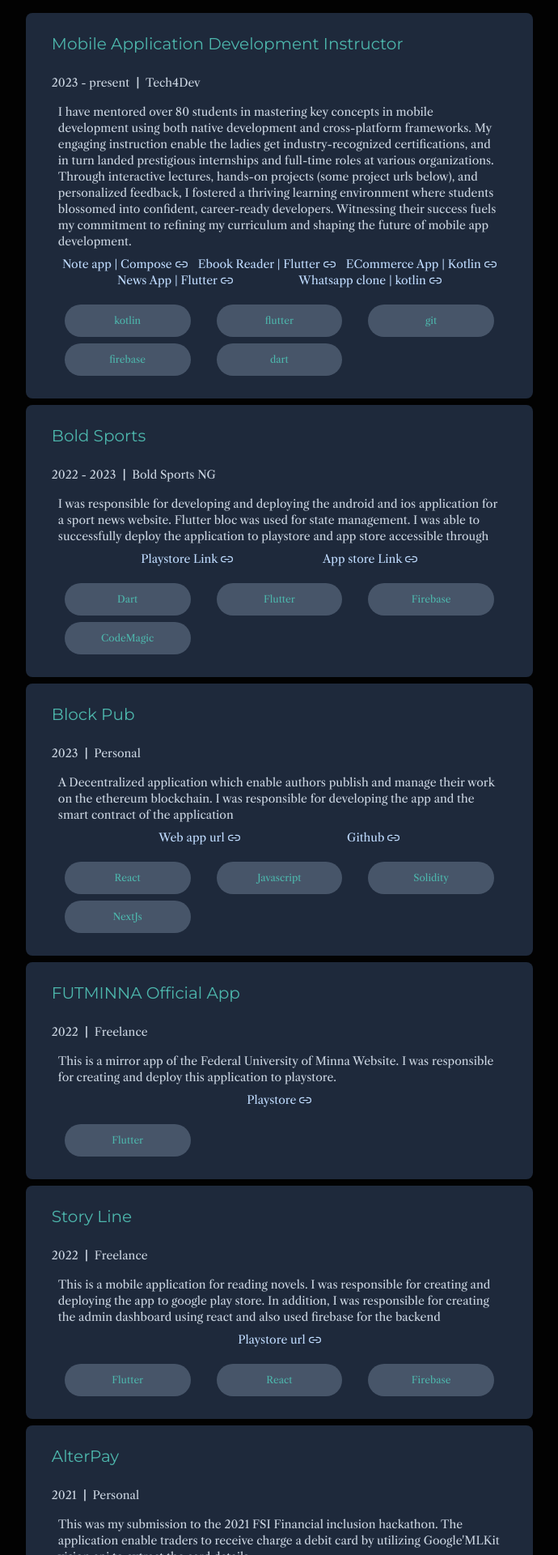
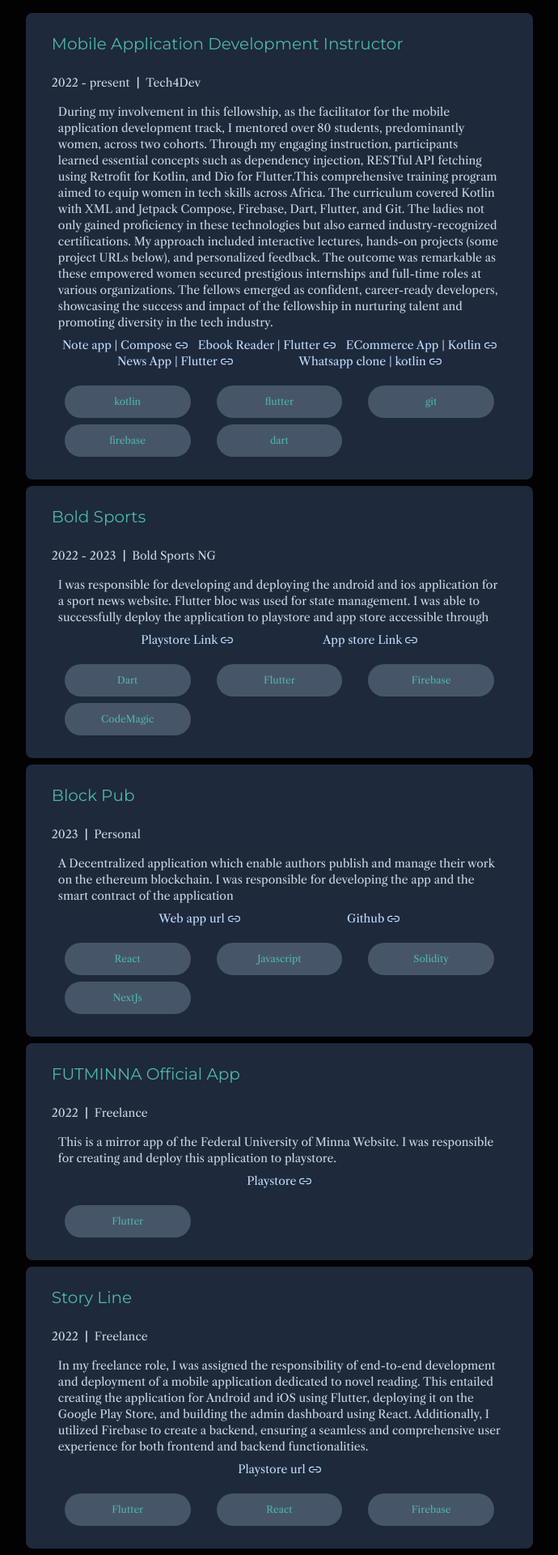
Before and after one commit to ANTONINEUTRON/anthony_portfolio, a Next.js app: page / in a window 1280 px wide. Shown: the part 1080-3000 px from the top of the page at 81% size, without its empty margins (565-1255 px from the left). Built offline with nearby package versions, Linux system fonts and the light colour scheme.

Commit message:
updated some info

```diff
--- a/data/ExperienceData.ts
+++ b/data/ExperienceData.ts
@@ -3,14 +3,11 @@ import { ExperienceItem } from "@/components/ExperienceSection"
 const ExperienceData: ExperienceItem[] =  [
     {
         position: "Mobile Application Development Instructor",
-        period: "2023 - present",
+        period: "2022 - present",
         organization: "Tech4Dev",
-        description: "I have mentored over 80 students in mastering key concepts in mobile development"+
-        " using both native development and cross-platform frameworks. My engaging instruction enable the "+
-        "ladies get industry-recognized certifications, and in turn landed prestigious internships and full-time "+
-        "roles at various organizations. Through interactive lectures, hands-on projects (some project urls below), and personalized feedback,"+
-        " I fostered a thriving learning environment where students blossomed into confident, career-ready developers. "+
-        "Witnessing their success fuels my commitment to refining my curriculum and shaping the future of mobile app development.",
+        description: "During my involvement in this fellowship, as the facilitator for the mobile application development track, I mentored over 80 students, predominantly women, across two cohorts. Through my engaging instruction, participants learned essential concepts such as dependency injection, RESTful API fetching using Retrofit for Kotlin, and Dio for Flutter."+
+        "This comprehensive training program aimed to equip women in tech skills across Africa. The curriculum covered Kotlin with XML and Jetpack Compose, Firebase, Dart, Flutter, and Git. The ladies not only gained proficiency in these technologies but also earned industry-recognized certifications. "+
+        "My approach included interactive lectures, hands-on projects (some project URLs below), and personalized feedback. The outcome was remarkable as these empowered women secured prestigious internships and full-time roles at various organizations. The fellows emerged as confident, career-ready developers, showcasing the success and impact of the fellowship in nurturing talent and promoting diversity in the tech industry.",
         tech: ["kotlin", "flutter", "git", "firebase", "dart"],
         url: [
             {
@@ -86,7 +83,7 @@ const ExperienceData: ExperienceItem[] =  [
         position: "Story Line",
         period: "2022",
         organization: "Freelance",
-        description: "This is a mobile application for reading novels. I was responsible for creating and deploying the app to google  play store. In addition, I was responsible for creating the admin dashboard using react and also used firebase for the backend",
+        description: "In my freelance role, I was assigned the responsibility of end-to-end development and deployment of a mobile application dedicated to novel reading. This entailed creating the application for Android and iOS using Flutter, deploying it on the Google Play Store, and building the admin dashboard using React. Additionally, I utilized Firebase to create a backend, ensuring a seamless and comprehensive user experience for both frontend and backend functionalities.",
         tech: ["Flutter", "React", "Firebase"],
         url: [
             {
@@ -99,12 +96,12 @@ const ExperienceData: ExperienceItem[] =  [
         position: "AlterPay",
         period: "2021",
         organization: "Personal",
-        description: "This was my submission to the 2021 FSI Financial inclusion hackathon. The application enable traders to receive charge a debit card by utilizing Google'MLKit vision api to extract the card details.",
+        description: "This was my submission to the 2021 FSI Financial Inclusion Hackathon. The application, built with kotlin, enables traders to charge a debit card by utilizing Google's ML Kit Vision API to extract the card details. The solution secured the third position in the hackathon.",
         tech: ["Kotlin", "XML"],
         url: [
             {
                 title: "Download link",
-                link: "https://github.com/ANTONINEUTRON/AlterPay"
+                link: "https://drive.google.com/file/d/1qB2dFfBODmAPgXYWGyZ_9cU9kALIohca/view?usp=drive_link"
             },
             {
                 title: "Github",
```
